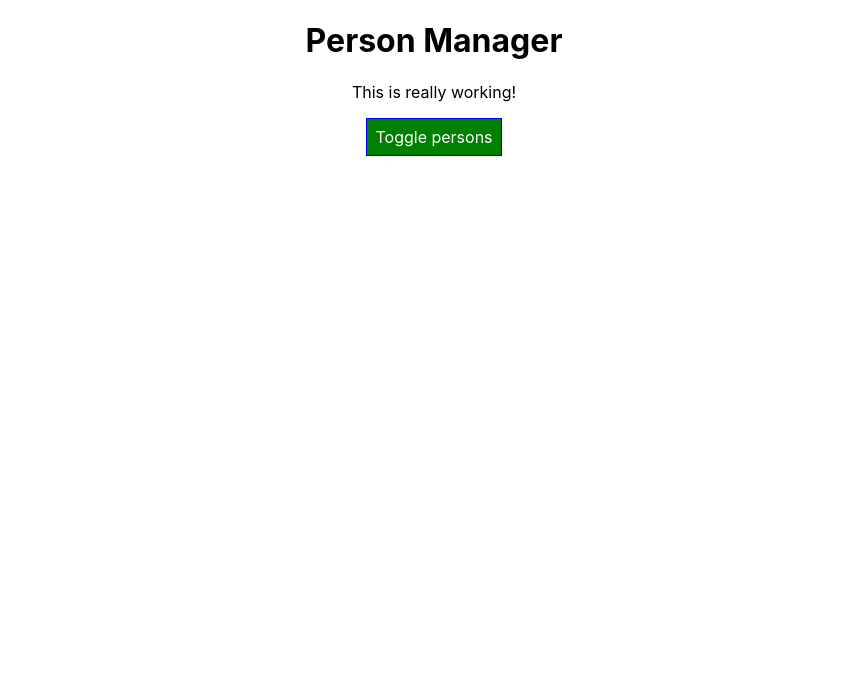
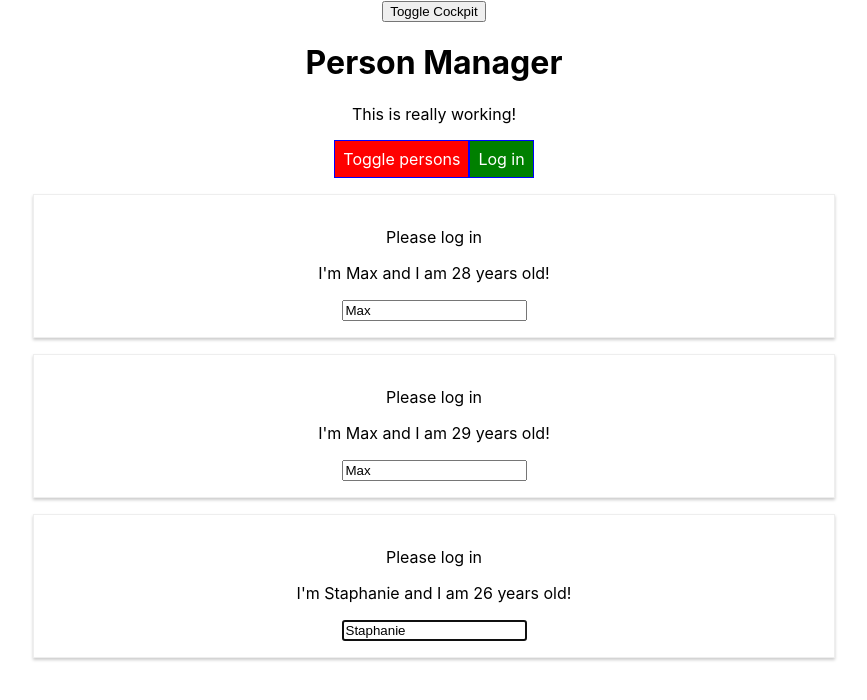
Before and after one commit to kazekagekun94/udemy-react-the-complete-guide-incl-redux, a React (Create React App) app: page / in a window 1280 px wide. Shown: the top 700 px of the page, without its empty margins (206-1073 px from the left). Built offline with nearby package versions, Linux system fonts and the light colour scheme.

Commit message:
adding more context, prop type and refs

```diff
--- a/package.json
+++ b/package.json
@@ -6,6 +6,7 @@
     "@testing-library/jest-dom": "^5.11.6",
     "@testing-library/react": "^11.2.1",
     "@testing-library/user-event": "^12.2.2",
+    "prop-types": "^15.7.2",
     "radium": "^0.26.1",
     "react": "^17.0.1",
     "react-dom": "^17.0.1",
--- a/src/components/Cockpit/Cockpit.js
+++ b/src/components/Cockpit/Cockpit.js
@@ -1,8 +1,31 @@
-import React from 'react'
+import React, { useEffect, useRef, useContext } from 'react'
 
 import classes from './Cockpit.module.css'
+import AuthContext from '../../context/auth-context';
 
-const cockpit = (props) => {
+const Cockpit = (props) => {
+    const toggleBtnRef = useRef(null);
+    const authContext = useContext(AuthContext)
+    console.log(authContext.authenticated)
+
+    useEffect(() => {
+        console.log('[Cockpit.js] useEffect')
+        // const timer = setTimeout(() => {
+        //     alert('Saved data to cloud!')
+        // }, 1000)
+        toggleBtnRef.current.click();
+        return () => {
+            // clearTimeout(timer)
+            console.log('[Cockpit.js] cleanup work in useEffect')
+        }
+    }, [])
+
+    useEffect(() => {
+        console.log('[Cockpit.js] 2nd useEffect')
+        return () => {
+            console.log('[Cockpit.js] cleanup work in 2nd useEffect')
+        }
+    })
     const assignedClasses = []
     let btnClass = ''
 
@@ -10,11 +33,11 @@ const cockpit = (props) => {
         btnClass = classes.Red
     }
 
-    if (props.persons.length <= 2) {
+    if (props.personsLength <= 2) {
         assignedClasses.push(classes.red)
     }
 
-    if (props.persons.length <= 1) {
+    if (props.personsLength <= 1) {
         assignedClasses.push(classes.bold)
     }
 
@@ -23,12 +46,14 @@ const cockpit = (props) => {
             <h1>{props.appTitle}</h1>
             <p className={assignedClasses.join(" ")}>This is really working!</p>
             <button
+                ref={toggleBtnRef}
                 className={btnClass}
                 onClick={props.clicked}>Toggle persons
             </button>
+            <button onClick={authContext.login}>Log in</button>
         </div>
 
     )
 }
 
-export default cockpit;
+export default React.memo(Cockpit);
--- a/src/components/Persons/Person/Person.js
+++ b/src/components/Persons/Person/Person.js
@@ -1,16 +1,47 @@
-import React from 'react';
+import React, { Component, Fragment } from 'react';
 // import './Person.css'
 import classes from './Person.module.css'
+import withClass from '../../../hoc/withClass'
+import PropTypes from "prop-types"
+import AuthContext from '../../../context/auth-context';
 
-const person = (props) => {
-    return (
-        <div className={classes.Person}>
-            <p onClick={props.click}>I'm {props.name} and I am {props.age} years old!</p>
-            <p>{props.children}</p>
-            <input type="text" onChange={props.changed} value={props.name}></input>
-        </div>
-    );
+class Person extends Component {
+    constructor(props) {
+        super(props)
+        this.inputElementRef = React.createRef();
+    }
+
+    static contextType = AuthContext;
+
+    componentDidMount() {
+        this.inputElementRef.current.focus();
+        console.log(this.context.authenticated)
+    }
+    render() {
+        return (
+            <Fragment>
+                {
+                    this.context.authenticated ? <p>Authenticated</p> : <p>Please log in</p>
+                }
+                <p onClick={this.props.click}>I'm {this.props.name} and I am {this.props.age} years old!</p>
+                <p>{this.props.children}</p>
+                <input
+                    ref={this.inputElementRef}
+                    type="text"
+                    onChange={this.props.changed}
+                    value={this.props.name}>
+                </input>
+            </Fragment>
+        );
+    }
 
 }
 
-export default person
+Person.propTypes = {
+    click: PropTypes.func,
+    name: PropTypes.string,
+    age: PropTypes.number,
+    changed: PropTypes.func
+}
+
+export default withClass(Person, classes.Person)
--- a/src/components/Persons/Persons.js
+++ b/src/components/Persons/Persons.js
@@ -1,18 +1,37 @@
-import React from 'react';
+import React, { PureComponent } from 'react';
 import Person from './Person/Person'
 
-const persons = (props) => {
-    return props.persons.map((person, index) => {
+class Persons extends PureComponent {
+
+    getSnapshotBeforeUpdate(nextProps, nextState) {
+        console.log('[Persons.js] getSnapshotBeforeUpdate')
+        return { message: 'Snapshot!' }
+    }
+
+    componentDidUpdate(prevProps, prevState, snapshot) {
+        console.log('[Persons.js] componentDidUpdate')
+        console.log(snapshot)
+
+    }
+
+    componentWillUnmount() {
+        console.log('[Persons.js] componentWillUnmount ')
+    }
+
+
+    render() {
         console.log('[Persons.js] rendering...')
+        return this.props.persons.map((person, index) => {
+            return <Person
+                click={() => this.props.clicked(index)}
+                name={person.name}
+                age={person.age}
+                key={person.id}
+                changed={(event) => this.props.changed(event, person.id)}
+            />
+        })
+    }
 
-        return <Person
-            click={() => props.clicked(index)}
-            name={person.name}
-            age={person.age}
-            key={person.id}
-            changed={(event) => props.changed(event, person.id)}
-        />
-    })
 }
 
-export default persons;
+export default Persons;
--- a/src/containers/App.js
+++ b/src/containers/App.js
@@ -4,6 +4,9 @@ import { Component } from 'react';
 import Persons from '../components/Persons/Persons'
 import classes from './App.module.css'
 import Cockpit from '../components/Cockpit/Cockpit'
+import withClass from '../hoc/withClass'
+import Aux from '../hoc/Aux'
+import AuthContext from '../context/auth-context'
 
 class App extends Component {
 
@@ -15,10 +18,13 @@ class App extends Component {
     persons: [
       { id: "asdf", name: 'Max', age: 28 },
       { id: "asdfg", name: 'Max', age: 29 },
-      { id: "asdfgh", name: 'Staphanie', age: 26 }
+      { id: "asdfgh", name: 'Staphanie', age: 26 },
     ],
     otherState: 'some other value',
-    showPersons: false
+    showPersons: false,
+    showCockpit: true,
+    changeCounter: 0,
+    authenticated: false
   }
 
   static getDerivedStateFromProps(props, state) {
@@ -31,6 +37,16 @@ class App extends Component {
 
   }
 
+  shouldComponentUpdate(nextProps, nextState) {
+    console.log('[App.js] shouldComponentUpdate')
+    return true
+  }
+
+  componentDidUpdate() {
+    console.log('[App.js] componentDidUpdate')
+
+  }
+
   deletePersonHandler = (personIndex) => {
     const persons = [...this.state.persons];
     persons.splice(personIndex, 1);
@@ -39,6 +55,14 @@ class App extends Component {
 
   togglePersonHandler = () => {
     this.setState({ showPersons: !this.state.showPersons })
+  }
+
+  toggleCockpitHandler = () => {
+    this.setState({ showCockpit: !this.state.showCockpit })
+  }
+
+  loginHandler = () => {
+    this.setState({ authenticated: true })
   }
 
   nameChangeHandler = (event, id) => {
@@ -57,7 +81,12 @@ class App extends Component {
     const persons = [...this.state.persons]
     persons[personIndex] = person
 
-    this.setState({ persons: persons })
+    this.setState((prevState, props) => {
+      return {
+        persons: persons,
+        changeCounter: prevState.changeCounter + 1
+      }
+    })
   }
 
   render() {
@@ -77,15 +106,24 @@ class App extends Component {
     }
 
     return (
-      <div className={classes.App}>
-        <Cockpit
-          showPersons={this.state.showPersons}
-          appTitle={this.props.appTitle}
-          persons={this.state.persons}
-          clicked={this.togglePersonHandler}
-        />
-        {persons}
-      </div>
+      <Aux>
+        <button onClick={this.toggleCockpitHandler} >Toggle Cockpit</button>
+        <AuthContext.Provider
+          value={{
+            authenticated: this.state.authenticated,
+            login: this.loginHandler
+          }}
+        >
+          {this.state.showCockpit ? <Cockpit
+            showPersons={this.state.showPersons}
+            appTitle={this.props.appTitle}
+            personsLength={this.state.persons.length}
+            clicked={this.togglePersonHandler}
+            login={this.loginHandler}
+          /> : null}
+          {persons}
+        </AuthContext.Provider>
+      </Aux>
 
     );
   }
@@ -93,4 +131,4 @@ class App extends Component {
 
 }
 
-export default App;
+export default withClass(App, classes.App);
--- /dev/null
+++ b/src/context/auth-context.js
@@ -0,0 +1,8 @@
+import React from 'react';
+
+const AuthContext = React.createContext({
+    authenticated: false,
+    login: () => { }
+})
+
+export default AuthContext;
--- /dev/null
+++ b/src/hoc/Aux.js
@@ -0,0 +1,3 @@
+const Aux = (props) => props.children
+
+export default Aux
--- /dev/null
+++ b/src/hoc/withClass.js
@@ -0,0 +1,11 @@
+import React from 'react'
+
+const withClass = (WrappedComponent, className) => {
+    return props => (
+        <div className={className}>
+            <WrappedComponent {...props} />
+        </div>
+    )
+}
+
+export default withClass
```
